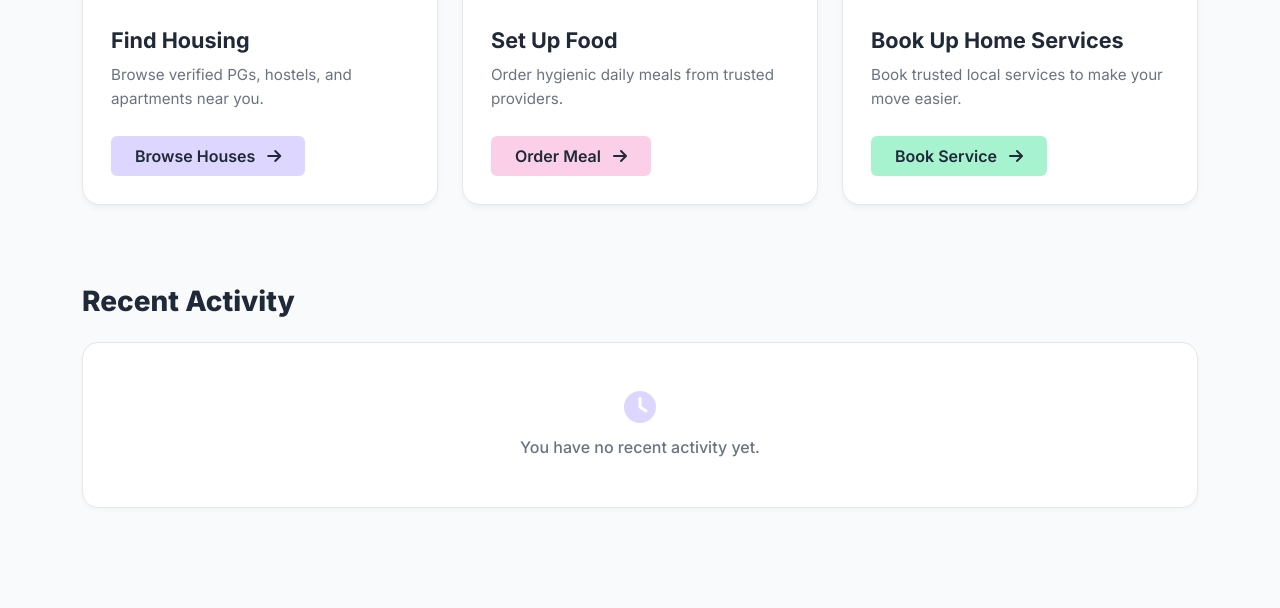
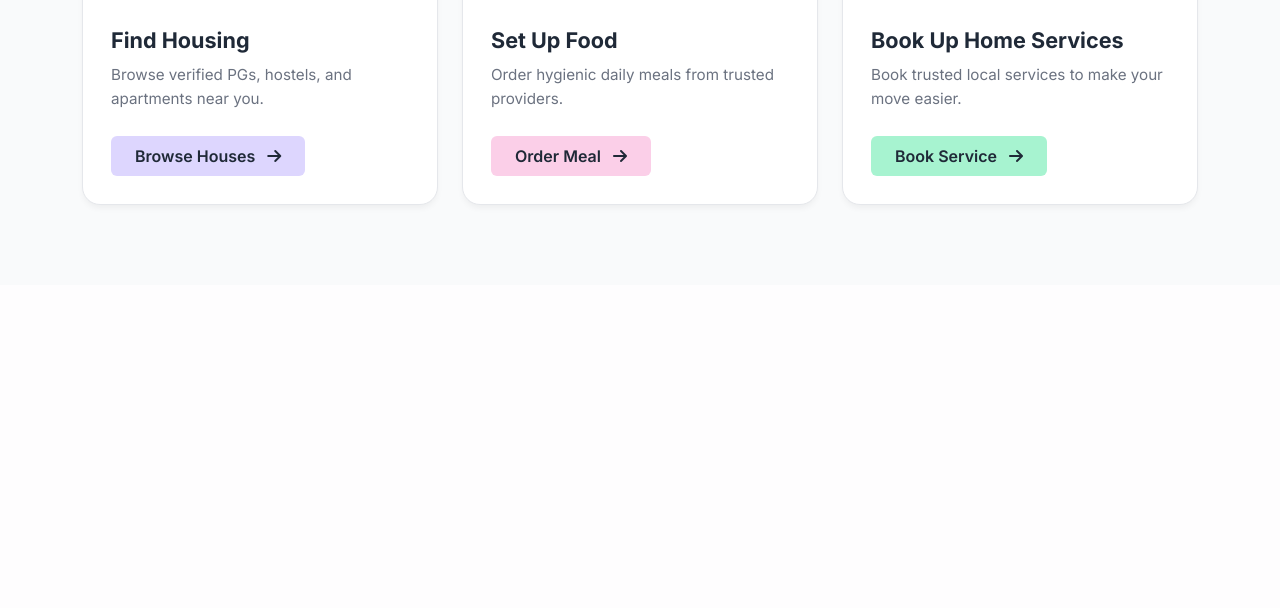
Before and after one commit to Vrund2007/UrbanEase-main, a Flask app: template templates/dashboards/customer/customer.html in a window 1280 px wide. Shown: the part 554-1162 px from the top of the page. After the commit the page ends 761 px from the top, so only its background shows below. Run offline with Flask 3, Linux system fonts and the light colour scheme; the template is opened without the code that fills it, so the values that code supplies are empty.

Commit message:
IDK SOME CHANGESSS

```diff
--- a/static/css/customer.css
+++ b/static/css/customer.css
@@ -246,41 +246,6 @@
     color: #DC2626;
 }
 
-/* ---- Recent Activity ---- */
-.customer-activity {
-    padding: 0 0 100px;
-}
-
-.activity-heading {
-    font-size: 1.75rem;
-    font-weight: 800;
-    color: var(--text-main);
-    margin-bottom: 1.5rem;
-}
-
-.activity-empty {
-    background-color: var(--bg-surface);
-    border: 1px solid var(--border);
-    border-radius: 16px;
-    padding: 3rem 2rem;
-    text-align: center;
-    color: var(--text-muted);
-    box-shadow: 0 2px 4px rgba(0, 0, 0, 0.03);
-}
-
-.activity-empty i {
-    font-size: 2rem;
-    color: var(--primary);
-    margin-bottom: 0.75rem;
-    display: block;
-}
-
-.activity-empty p {
-    margin: 0;
-    font-size: 1rem;
-    font-weight: 500;
-}
-
 /* ---- Browse Houses Modal ---- */
 .modal-backdrop.show {
     opacity: 0.5;
--- a/templates/dashboards/customer/customer.html
+++ b/templates/dashboards/customer/customer.html
@@ -103,16 +103,6 @@
         </div>
     </section>
 
-    <section class="customer-activity">
-        <div class="container">
-            <h2 class="activity-heading">Recent Activity</h2>
-            <div class="activity-empty">
-                <i class="fas fa-clock"></i>
-                <p>You have no recent activity yet.</p>
-            </div>
-        </div>
-    </section>
-
     <div class="modal fade" id="housingModal" tabindex="-1" aria-labelledby="housingModalLabel" aria-hidden="true">
         <div class="modal-dialog modal-dialog-centered modal-xl">
             <div class="modal-content border-0">
```
